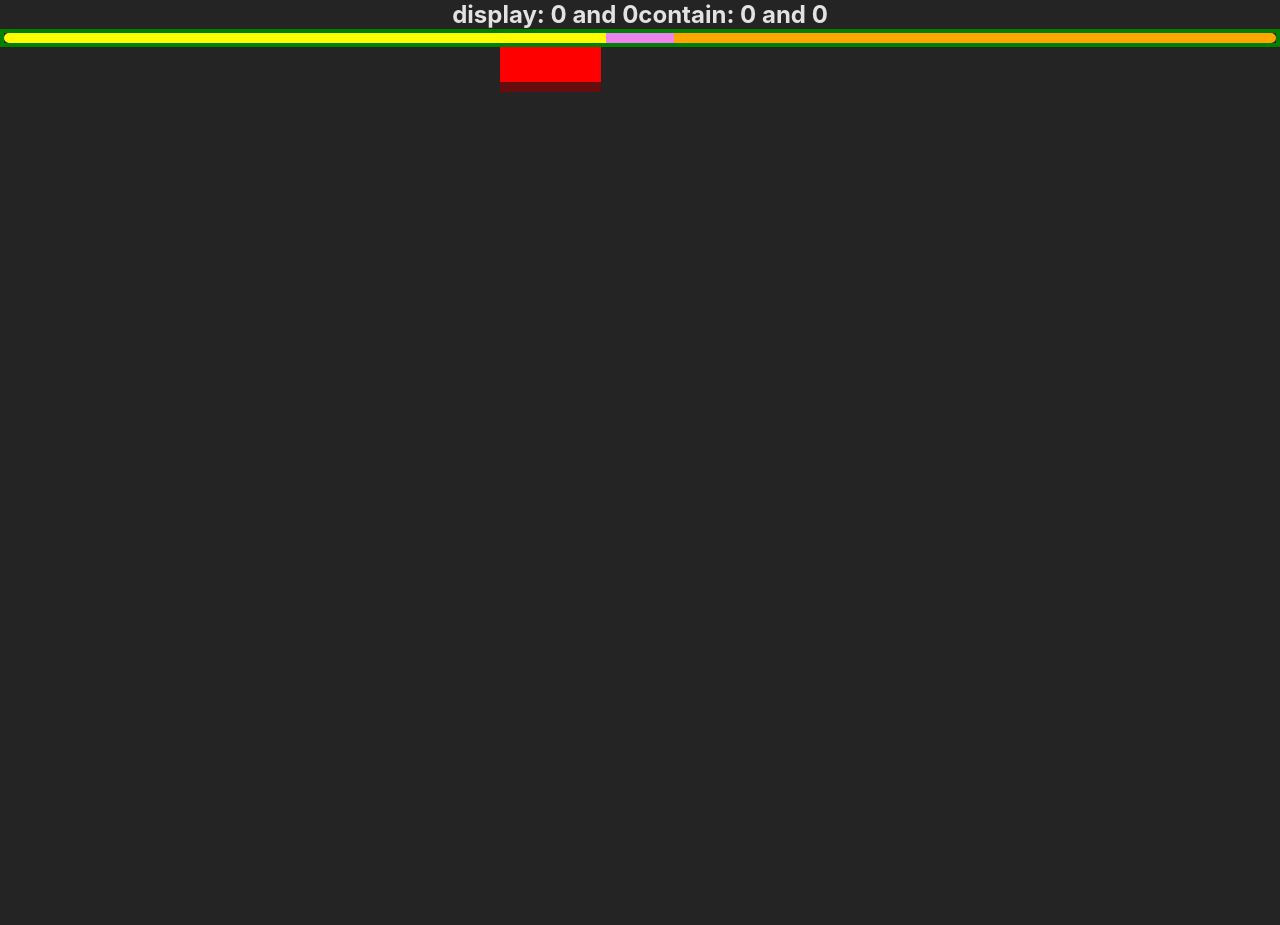
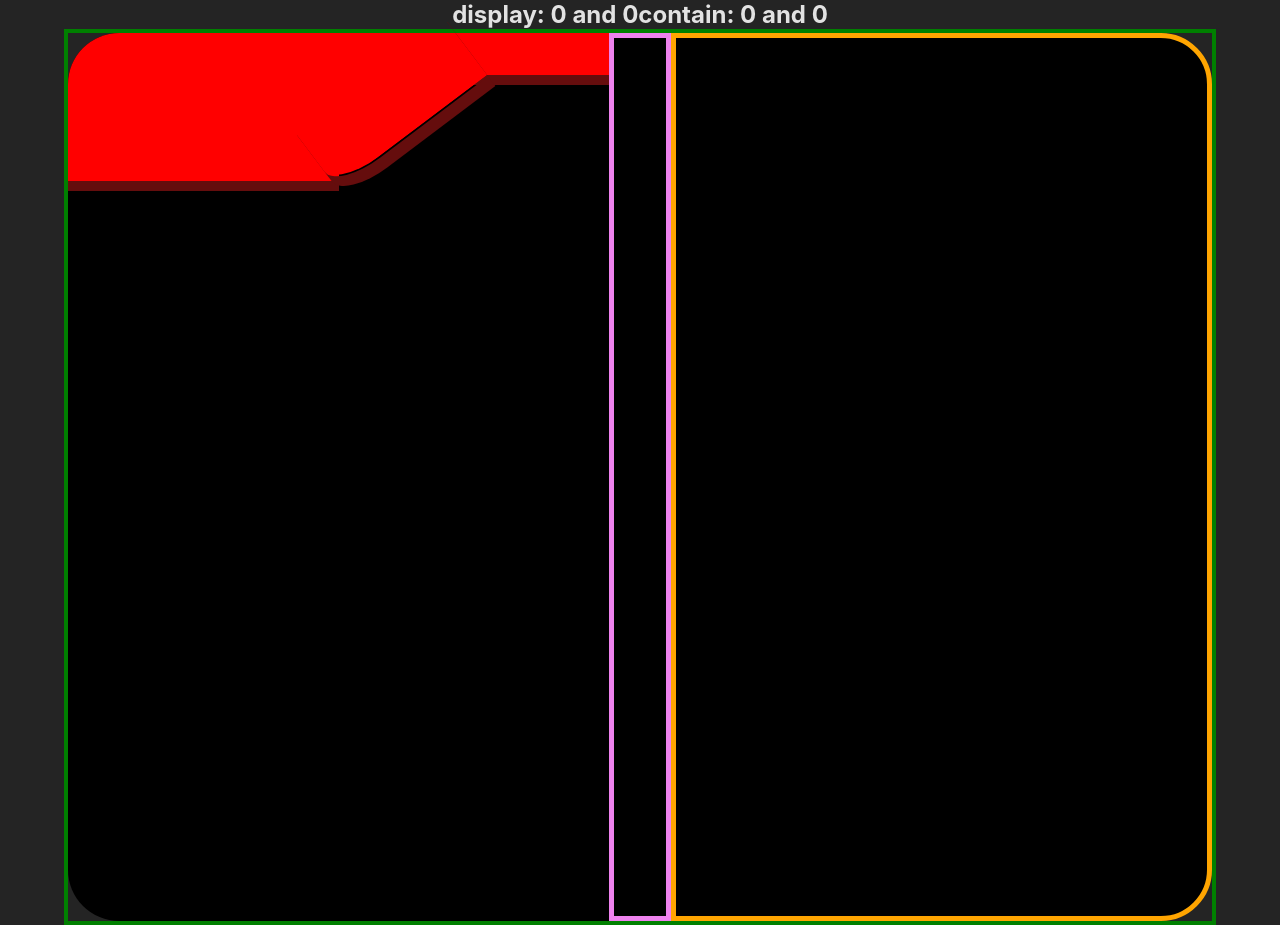
Before and after one commit to Lachicagladiadora/pokedex, a React (Vite) app: page / in a window 1280 px wide. Before the commit the page ends 800 px from the top, so only its background shows below. Built offline with nearby package versions, Linux system fonts and the light colour scheme; no server answers.

Commit message:
wip: header

```diff
--- a/src/App.tsx
+++ b/src/App.tsx
@@ -1,7 +1,7 @@
 import { useEffect, useRef, useState } from "react";
 import {
-  Header,
-  HeaderLarge,
+  HFDLeftCorner,
+  HFDRightCorner,
   HeaderWhitoutShadow,
   BigLight,
   LightLargeSmallGreen,
@@ -9,6 +9,7 @@ import {
   LightLargeSmallYellow,
   Triangle,
   WhitoutShadow,
+  TriangleShadow,
 } from "./components/style/Header";
 import {
   BorderDisplay,
@@ -127,8 +128,11 @@ function App() {
         >
           {/* difgjoierjgo;sdji */}
           <ContainerFirstDisplay>
-            <Header />
-            <HeaderLarge />
+            <HFDRightCorner />
+            <HFDLeftCorner />
+            <Triangle />
+            <TriangleShadow />
+            {/* <HeaderWhitoutShadow /> */}
           </ContainerFirstDisplay>
           <HingeStyle />
           <ContainerSecondDisplay />
--- a/src/components/style/Header.ts
+++ b/src/components/style/Header.ts
@@ -1,59 +1,80 @@
 import styled from "styled-components";
 
-export const Header = styled.div`
+export const HFDLeftCorner = styled.div`
+  /* border: solid 2px peru; */
   width: 50%;
   height: 16.7%;
+  /* height: 800px; */
+  /* position: absolute; */
+  /* top: 0%; */
+  /* left: 0px; */
+  background-color: red;
+  /* background-color: pink; */
+  box-shadow: 0 10px 0px rgba(101, 13, 13);
+  border-radius: 4vw 0px 0px 0px;
+  /* z-index: 1; */
+`;
+
+export const HFDRightCorner = styled.div`
+  width: 50.5%;
+  /* height: 44px; */
+  height: 4.7%;
   position: absolute;
   top: 0%;
-  left: 0px;
+  right: 0%;
+  /* left: 50%; */
   background-color: red;
-  box-shadow: 0 10px 0px rgba(101, 13, 13);
-  border-radius: 40px 0px 0px 0px;
+  box-shadow: 4px 10px 0px rgba(101, 13, 13);
+  /* z-index: -2; */
 `;
 
-export const HeaderLarge = styled.div`
-  width: 101px;
-  height: 44px;
-  position: absolute;
-  top: 0px;
-  right: 0px;
-  background-color: red;
-  box-shadow: 0 10px 0px rgba(101, 13, 13);
-  z-index: -2;
-`;
+// export const HeaderWhitoutShadow = styled.div`
+//   width: 233px;
+//   height: 44px;
+//   position: absolute;
+//   top: 0px;
+//   border-radius: 50px 0px 0px 0px;
+//   background-color: red;
+//   z-index: -2;
+// `;
 
-export const HeaderWhitoutShadow = styled.div`
-  width: 233px;
-  height: 44px;
-  position: absolute;
-  top: 0px;
-  border-radius: 50px 0px 0px 0px;
-  background-color: red;
-  z-index: -2;
-`;
-
-export const WhitoutShadow = styled.div`
-  width: 166px;
-  height: 44px;
-  position: absolute;
-  top: 0px;
-  right: 101px;
-  background-color: red;
-`;
+// export const WhitoutShadow = styled.div`
+//   width: 166px;
+//   height: 44px;
+//   position: absolute;
+//   top: 0px;
+//   right: 101px;
+//   background-color: red;
+// `;
 
 export const Triangle = styled.div`
   position: absolute;
-  top: 14px;
-  left: 181px;
-  width: 0;
-  height: 0;
-  border-left: 64px solid transparent;
-  border-right: 148px solid transparent;
-  border-bottom: 94px solid red;
-  box-shadow: 0 12px 0px rgba(101, 13, 13);
-  transform: rotate(-33deg);
-  border-radius: 0px 0px 0px 60px;
-  z-index: -1;
+  top: 1%;
+  left: 40%;
+  width: 12%;
+  height: 0%;
+  border-left: 65px solid transparent;
+  border-right: 133px solid transparent;
+  border-bottom: 99px solid red;
+  /* box-shadow: 0 12px 0px rgba(101, 13, 13); */
+  transform: rotate(-37deg);
+  border-radius: 0px 0px 0px 28%;
+  /* z-index: -1; */
+`;
+
+export const TriangleShadow = styled.div`
+  position: absolute;
+  top: 3.1%;
+  left: 42%;
+  width: 12%;
+  height: 0%;
+  border-left: 60px solid transparent;
+  border-right: 128px solid transparent;
+  border-bottom: 80px solid transparent;
+  box-shadow: 0px 12px 0px rgba(101, 13, 13);
+  transform: rotate(-37deg);
+  border-radius: 0px 0px 0px 28%;
+  /* z-index: -1; */
 `;
 
 export const BigLight = styled.div`
--- a/src/components/style/PartsContainer.ts
+++ b/src/components/style/PartsContainer.ts
@@ -3,9 +3,11 @@ import styled from "styled-components";
 export const ContainerFirstDisplay = styled.div`
   width: 47.3%;
   height: 100%;
-  border: solid 5px yellow;
-  border-radius: 50px 0% 0% 50px;
-  background: red;
+  /* border: solid 5px yellow; */
+  /* border-radius: 50px 0% 0% 50px; */
+  border-radius: 4vw 0% 0% 4vw;
+  /* background: red; */
+  background: black;
   position: relative;
 `;
 
@@ -13,6 +15,8 @@ export const HingeStyle = styled.div`
   width: 5.4%;
   height: 100%;
   border: solid 5px violet;
+  /* background: red; */
+  background: black;
   position: relative;
 `;
 
@@ -20,7 +24,9 @@ export const ContainerSecondDisplay = styled.div`
   width: 47.3%;
   height: 100%;
   border: solid 5px orange;
-  border-radius: 0% 50px 50px 0%;
-  background: red;
+  /* border-radius: 0% 50px 50px 0%; */
+  border-radius: 0% 4vw 4vw 0%;
+  /* background: red; */
+  background: black;
   position: relative;
 `;
--- a/src/components/style/PokedexContainerStyle.ts
+++ b/src/components/style/PokedexContainerStyle.ts
@@ -3,8 +3,9 @@ import styled from "styled-components";
 export const PokedexContainerStyle = styled.div<{ $scale?: number }>`
   max-width: 1820px;
   max-height: 1370px;
-  width: 100%;
-  height: 100%;
+  width: 90%;
+  /* height: 100%; */
+  height: 70vw;
   border: solid 4px green;
   display: flex;
   align-items: center;
```
